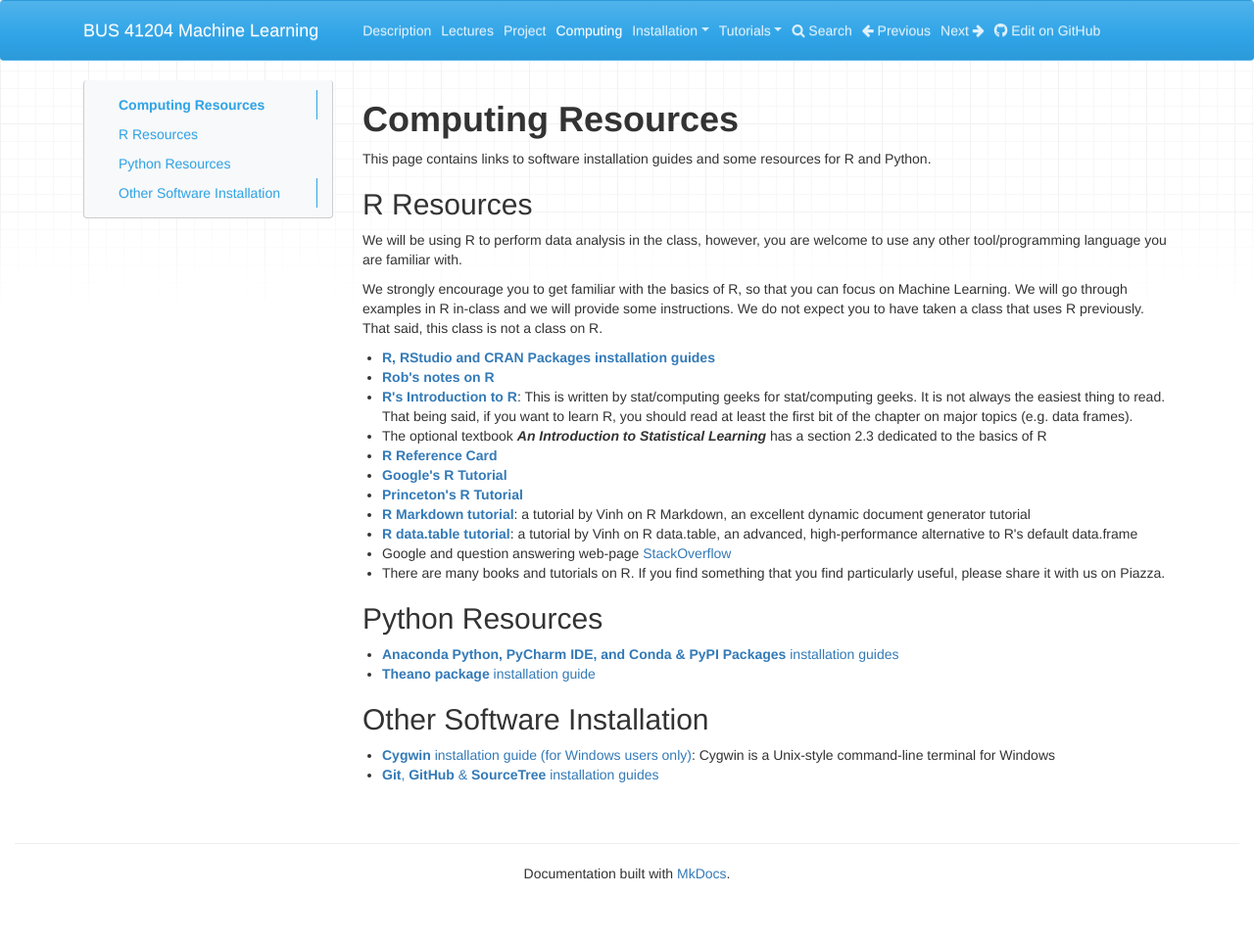
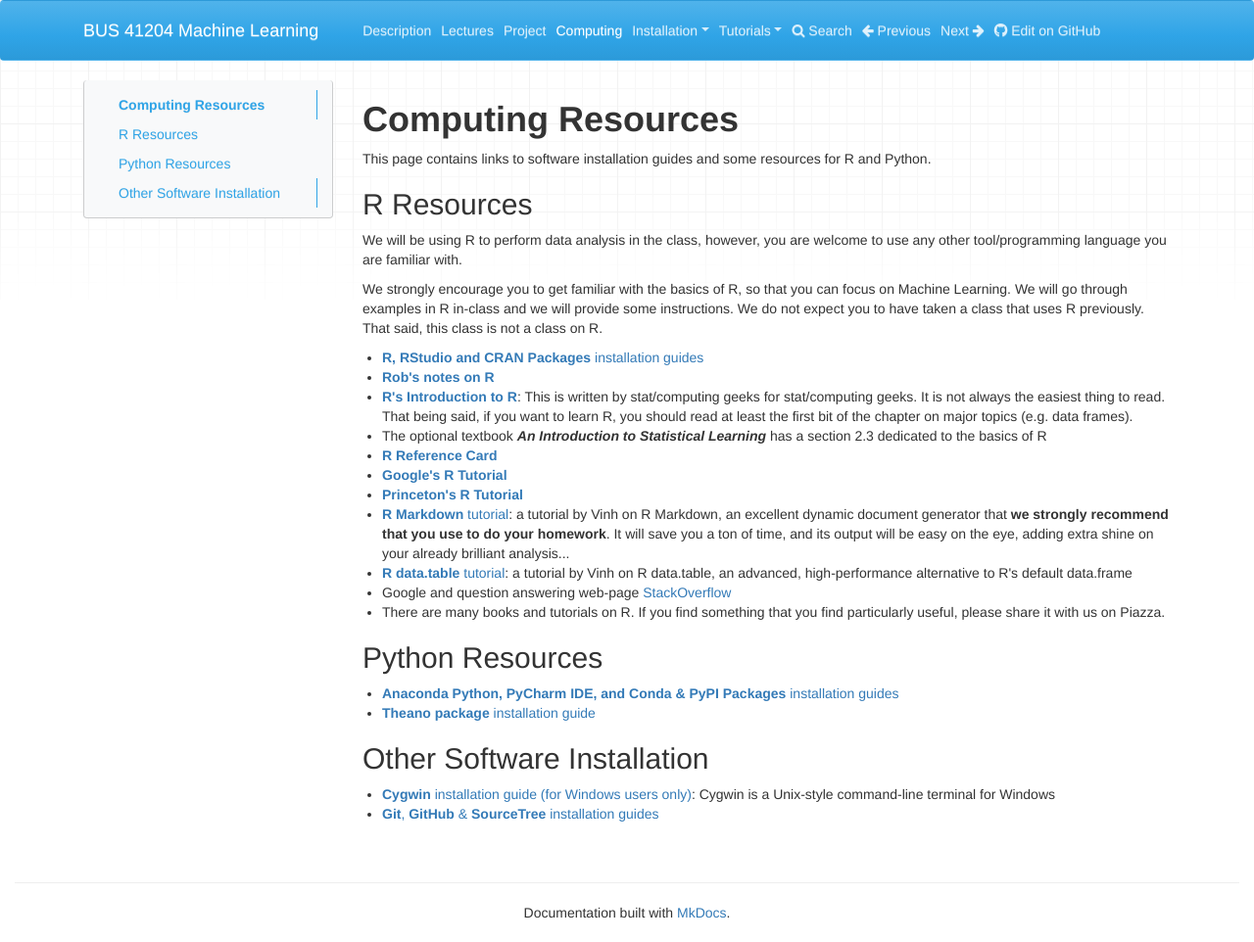
Before and after one commit to ChicagoBoothML/MachineLearning_Fall2015, an MkDocs documentation site: the page built from docs/Computing.md, in a window 1280 px wide and 962 px high. Shown: the whole window at 98% size. Built offline with MkDocs 1.6.1, drawn with Linux system fonts in a browser that asks for light colours; nearby versions of some CDN libraries; old or Windows-style settings are respelled for this version of MkDocs.

Commit message:
update website

```diff
--- a/docs/Computing.md
+++ b/docs/Computing.md
@@ -12,7 +12,7 @@ We strongly encourage you to get familiar with the basics of R, so that you can
 We will go through examples in R in-class and we will provide some instructions. We do not expect
 you to have taken a class that uses R previously. That said, this class is not a class on R.
 
-- [**R, RStudio and CRAN Packages installation guides**](Installation/R, RStudio & CRAN Packages.md)
+- [**R, RStudio and CRAN Packages** installation guides](Installation/R, RStudio & CRAN Packages.md)
 - [**Rob's notes on R**](http://www.rob-mcculloch.org/2015_exec_data_mining/Simple-R-Introduction.pdf)
 - [**R's Introduction to R**](http://www.rob-mcculloch.org/2015_exec_data_mining/R-intro.pdf):
 This is written by stat/computing geeks for stat/computing geeks. It is not always the easiest thing to read.
@@ -21,12 +21,15 @@ That being said, if you want to learn R, you should read at least the first bit
 - [**R Reference Card**](http://cran.r-project.org/doc/contrib/Short-refcard.pdf)
 - [**Google's R Tutorial**](http://www.youtube.com/playlist?list=PLOU2XLYxmsIK9qQfztXeybpHvru-TrqAP)
 - [**Princeton's R Tutorial**](http://data.princeton.edu/R)
-- [**R Markdown tutorial**](Tutorials/R Markdown Tutorial.md): a tutorial by Vinh on R Markdown,
-an excellent dynamic document generator  tutorial
-- [**R data.table tutorial**](Tutorials/R data.table Tutorial.md): a tutorial by Vinh on R data.table,
+- [**R Markdown** tutorial](Tutorials/R Markdown Tutorial.md): a tutorial by Vinh on R Markdown,
+an excellent dynamic document generator that **we strongly recommend that you use to do your homework**.
+It will save you a ton of time, and its output will be easy on the eye,
+adding extra shine on your already brilliant analysis...
+- [**R data.table** tutorial](Tutorials/R data.table Tutorial.md): a tutorial by Vinh on R data.table,
 an advanced, high-performance alternative to R's default data.frame
 - Google and question answering web-page [StackOverflow](http://stackoverflow.com)
-- There are many books and tutorials on R. If you find something that you find particularly useful, please share it with us on Piazza.
+- There are many books and tutorials on R.
+If you find something that you find particularly useful, please share it with us on Piazza.
 
 
 ## Python Resources
```
Also changed, not shown: docs/index.md (+2 -2 lines).
